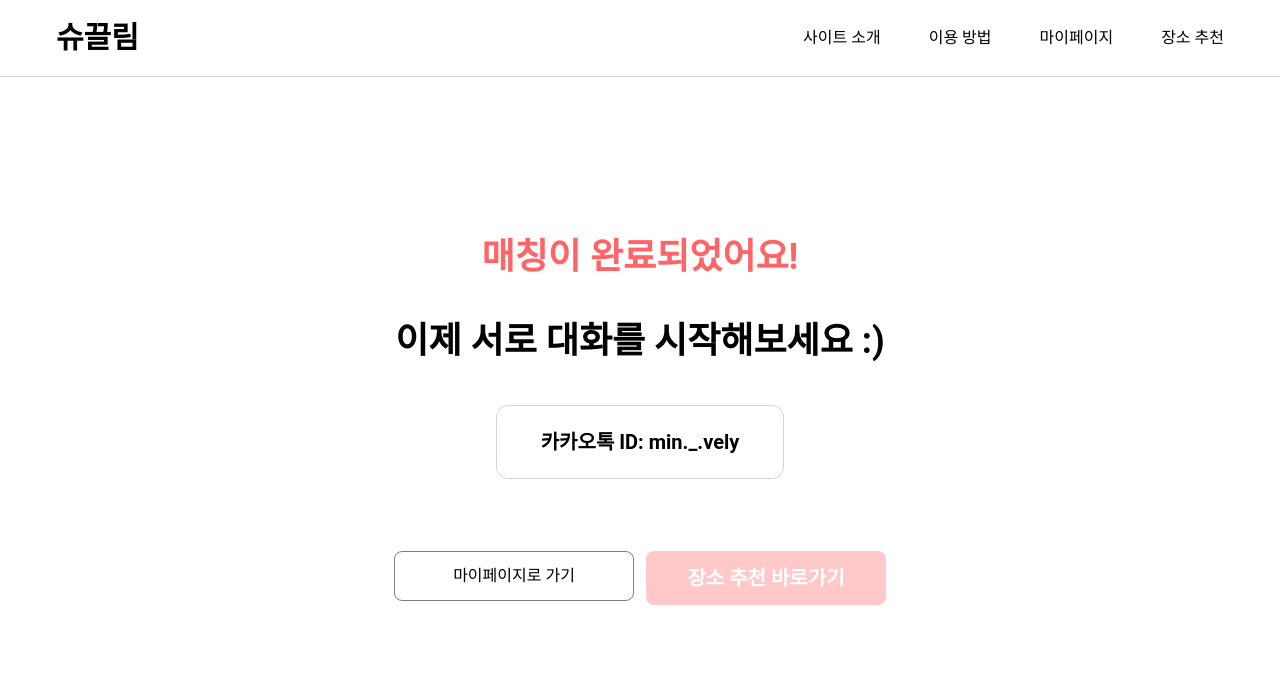
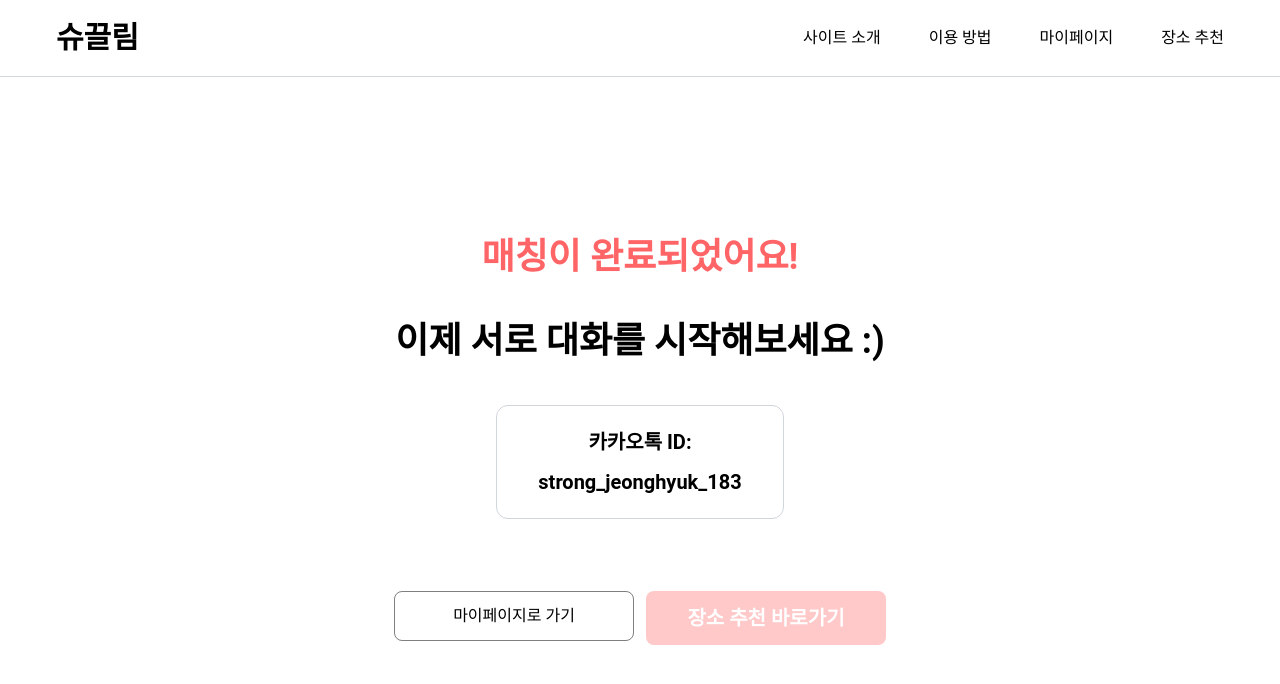
Before and after one commit to CSID-DGU/2025-1-DSCD-outsider-2, a Next.js app in the folder frontend/: page /partner_info in a window 1280 px wide. Shown: the top 684 px of the page. Built offline with nearby package versions, Linux system fonts and the light colour scheme.

Commit message:
partner_info_여성화면

```diff
--- a/frontend/src/app/partner_info/page.js
+++ b/frontend/src/app/partner_info/page.js
@@ -13,7 +13,7 @@ export default function MatchPartnerInfoPage() {
     // 임시 데이터 (백엔드 연동 예정)
     setTimeout(() => {
       const dummyData = {
-        kakaoId: "min._.vely"
+        kakaoId: "strong_jeonghyuk_183"
       };
       setPartnerInfo(dummyData);
       setLoading(false);
```
